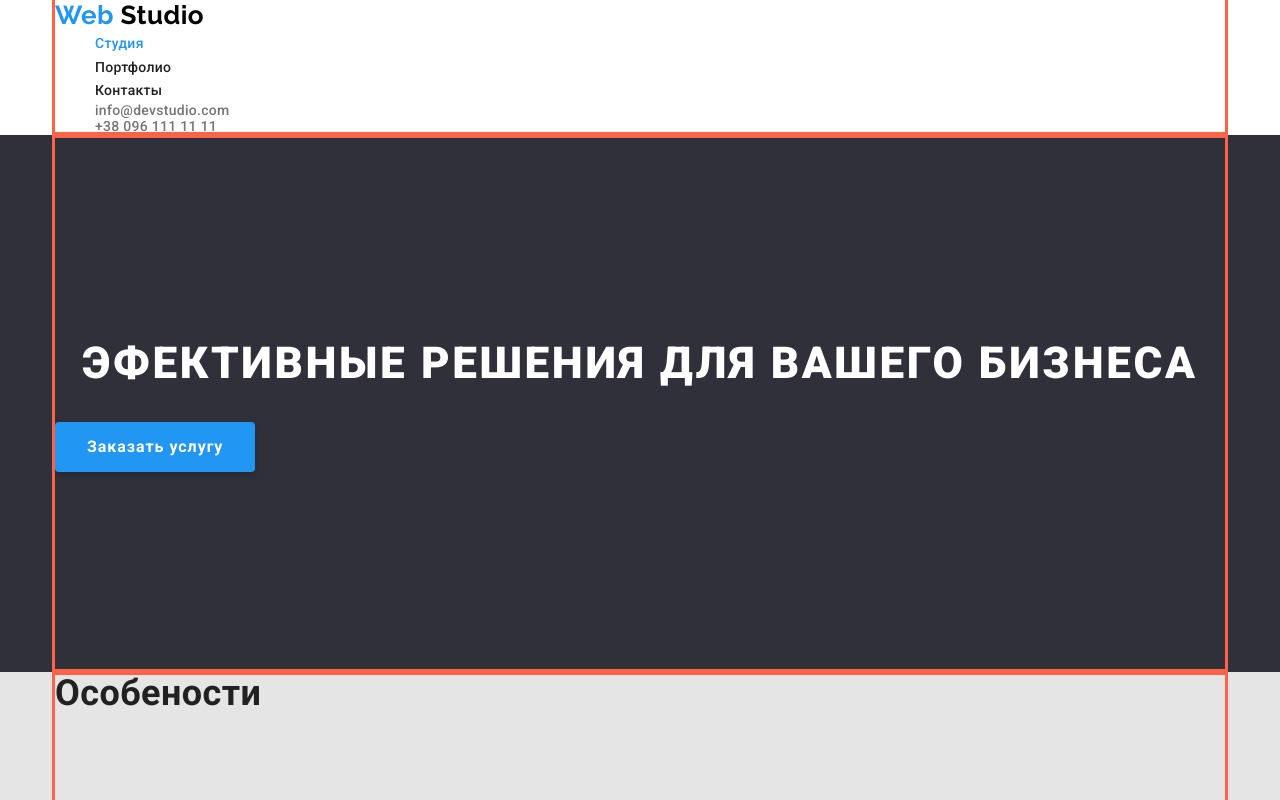
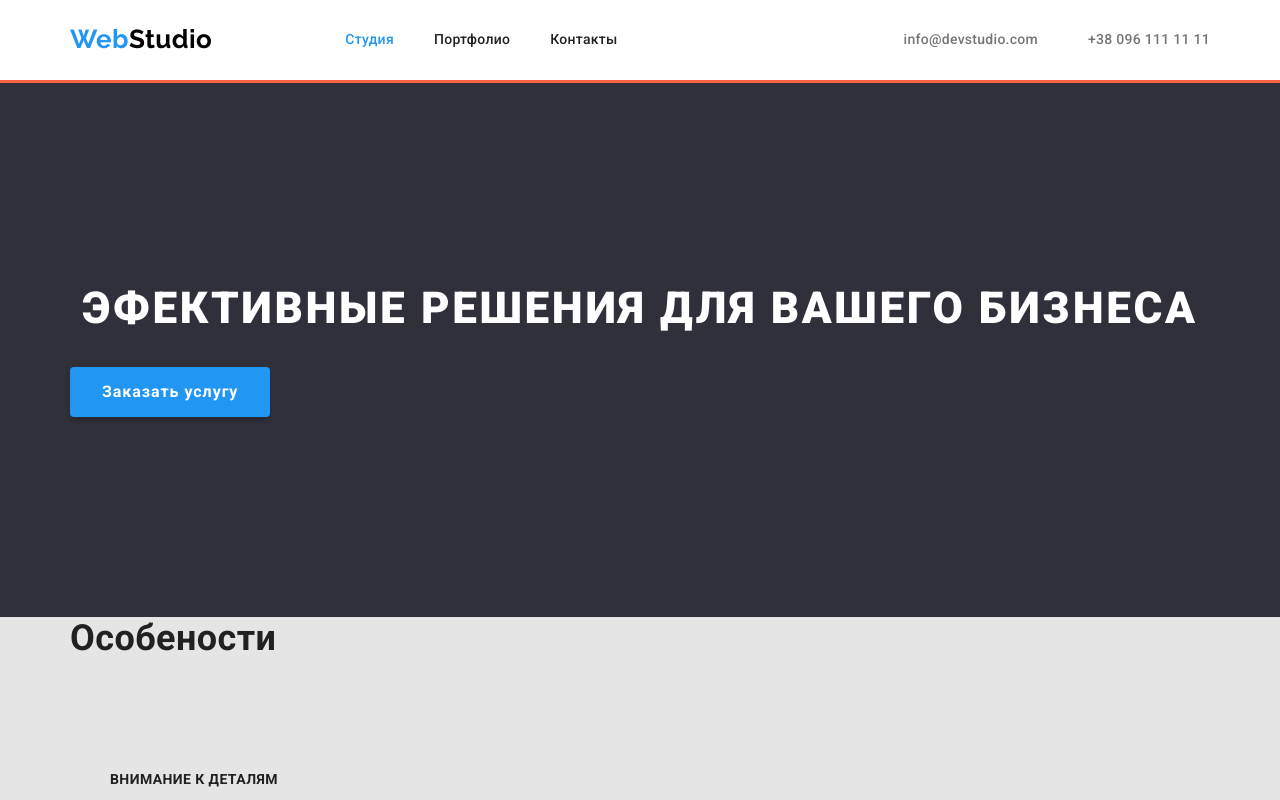
Before and after one commit to OlehKosminin/goit-markup-hw-03, a plain HTML site: page index.html in a window 1280 px wide. Shown: the top 800 px of the page. Drawn offline with nearby package versions, Linux system fonts and the light colour scheme.

Commit message:
use flex  box

```diff
--- a/index.html
+++ b/index.html
@@ -18,21 +18,21 @@
 
 <body>
     <!--Шапка профиля-->
-    <header class="section">
-        <div class="box">
+    <header class="section header">
+        <div class="main-naw box">
             <nav class="navigation">
                 <a href="./index.html" class="logo"> <span class="logo-web ">Web</span> Studio</a>
 
                 <ul class="site-naw">
-                    <li><a href="./index.html" class="link current link-color ">Студия</a> </li>
-                    <li><a href="./portfolio.html" class="link link-color">Портфолио</a> </li>
-                    <li><a href="" class="link link-color">Контакты</a> </li>
+                    <li class="item"><a href="./index.html" class="link current link-color ">Студия</a> </li>
+                    <li class="item"><a href="./portfolio.html" class="link link-color">Портфолио</a> </li>
+                    <li class="item"><a href="" class="link link-color">Контакты</a> </li>
                 </ul>
             </nav>
 
-            <ul class="link">
-                <li><a href="mail:info@devstudio.com" class="link link-style"> <span class="span">info@devstudio.com</span> </a></li>
-                <li><a href="tel:+380961111111" class="link link-style">+38 096 111 11 11</a></li>
+            <ul class="link auth-naw">
+                <li class="item"><a href="mail:info@devstudio.com" class="link link-style"> <span class="span">info@devstudio.com</span> </a></li>
+                <li class="item"><a href="tel:+380961111111" class="link link-style">+38 096 111 11 11</a></li>
             </ul>
         </div>
 
--- a/style/style.css
+++ b/style/style.css
@@ -55,19 +55,26 @@ ul{
 }
 
 .box{
-    outline: 3px solid tomato;
+   padding-left: 15px;
+   padding-right: 15px;
+
 width: 1170px;
 margin-left: auto;
 margin-right: auto;
 /* text-align: center; */
 }
 
+ .header{
+    outline: 3px solid tomato;
+ }
 
 .current{
     color: var(--acent-text-color);
 }
 
 .logo{
+    display: block;
+    display: flex;
     font-weight: var(--secendary-weight-font);
         font-size: 26px;
         line-height: 31px;
@@ -112,8 +119,9 @@ ul {
        } */
 
 
-/* heder */
+/* header */
 .logo {
+    align-items: center;
     color: var(--secondary-white-color);
     font-family: 'Raleway',  sans-serif;
     color: #000000;
@@ -124,9 +132,61 @@ ul {
     font-weight: var(--secendary-weight-font);
 }
 
+.navigation {
+    display: flex;
+    align-items: center;
+}
+
 .site-naw {
+display: flex;
+
     color: var(--primary-text-color);
+    margin-left: 93px;
 }
+
+.main-naw{
+    display: flex;
+    align-items: center;
+
+    justify-content: space-between;
+
+
+}
+
+.site-naw .link{
+    display: block;
+}
+
+.site-naw .item{
+    padding-top: 32px;
+    padding-bottom: 32px;
+}
+
+.site-naw .item+.item {
+    margin-left: 40px;
+}
+
+.auth-naw{
+    display: flex;
+    margin-left: auto;
+}
+
+.auth-naw .item + .item{
+    margin-left: 50px;
+
+}
+
+.auth-naw .item{
+    display: block;
+
+
+}
+
+/*  современный способ  .site-naw .item:not(:last-child){
+    margin-right: 40px;
+}  */
+
+
 
 .link:hover,
 .link:focus {
```
